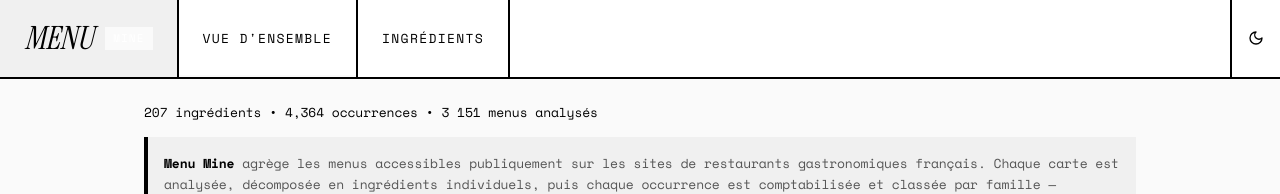
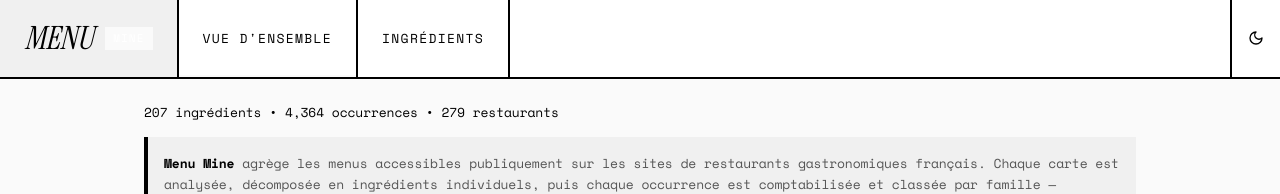
Before and after one commit to francois1791/table, a Next.js app: page / in a window 1280 px wide. Shown: the top 194 px of the page. Built offline with nearby package versions, Linux system fonts and the light colour scheme.

Commit message:
Fix stats: show restaurant count (279) instead of dish count

```diff
--- a/src/app/page.tsx
+++ b/src/app/page.tsx
@@ -194,7 +194,7 @@ export default function OverviewPage() {
     <div className="container mx-auto px-4 py-6 max-w-5xl">
       {/* Stats simples */}
       <div className="mb-4 text-sm text-muted-foreground">
-        {ingredientsData.length} ingrédients • {totalAll.toLocaleString()} occurrences • 3 151 menus analysés
+        {ingredientsData.length} ingrédients • {totalAll.toLocaleString()} occurrences • 279 restaurants
       </div>
 
       {/* Description du concept */}
```
